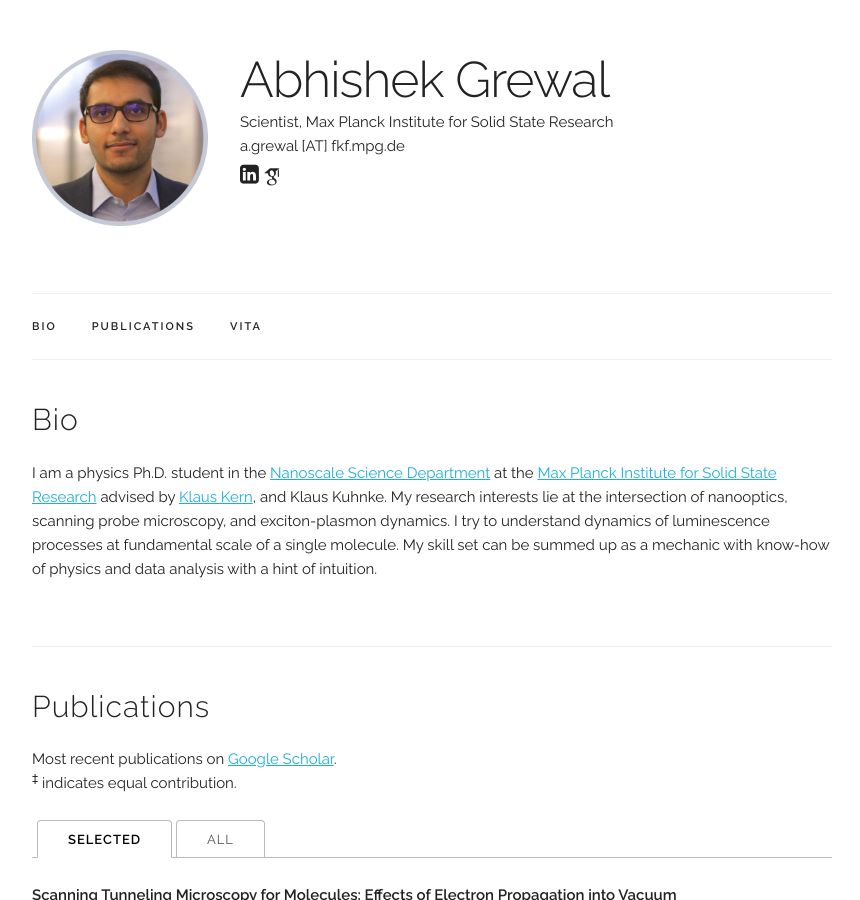
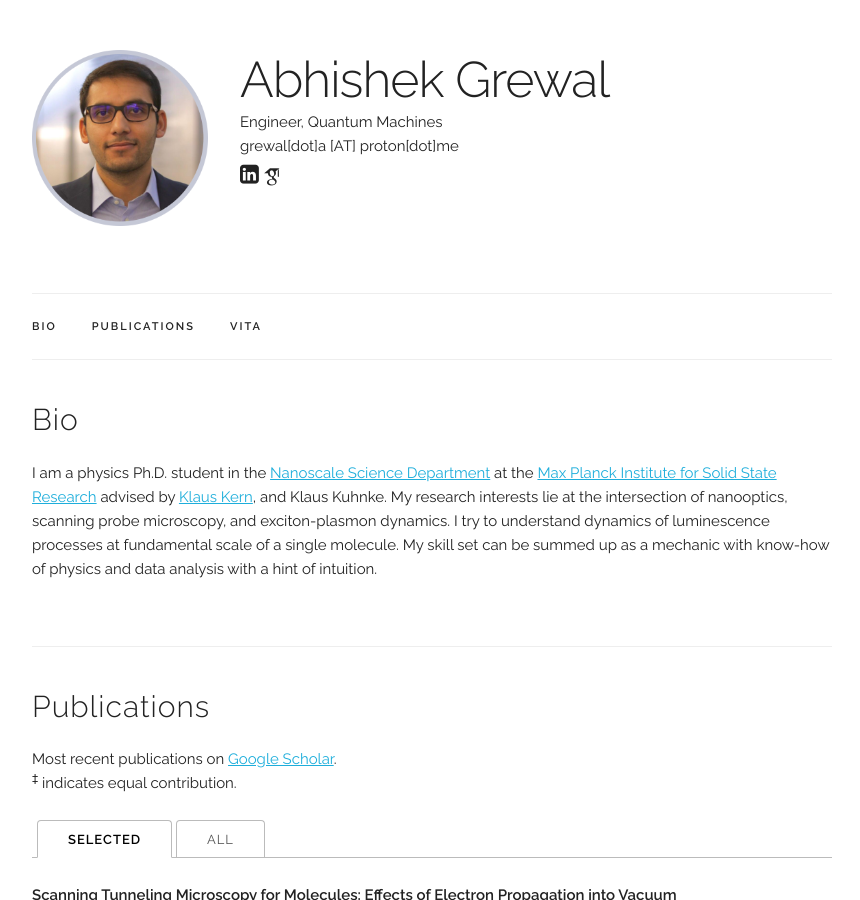
Before and after one commit to abhishekgrewal/abhishekgrewal.github.io, a Jekyll site: the page built from index.html, in a window 1280 px wide and 900 px high. Shown: the whole window, without its empty margins (208-1068 px from the left). Built offline with Jekyll 4.4.1, drawn with Linux system fonts in a browser that asks for light colours; some web fonts are replaced; some of the changed text lies outside the part shown.

Commit message:
Update main_info.yaml

```diff
--- a/_data/main_info.yaml
+++ b/_data/main_info.yaml
@@ -1,6 +1,6 @@
 name: "Abhishek Grewal"
-title: "Scientist, Max Planck Institute for Solid State Research"
-email: "a.grewal [AT] fkf.mpg.de"
+title: "Engineer, Quantum Machines"
+email: "grewal[dot]a [AT] proton[dot]me"
 profile_pic: "/assets/profile-pics/forwebpage.png"
 linkedin: "https://www.linkedin.com/in/a-grewal/"
 google_scholar: "https://scholar.google.com/citations?user=TKB1Lo8AAAAJ&hl=en"
```
